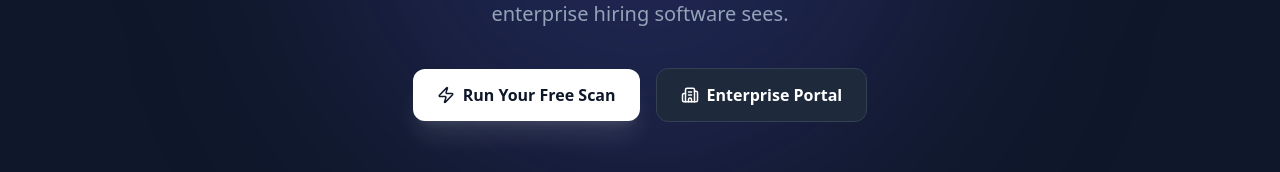
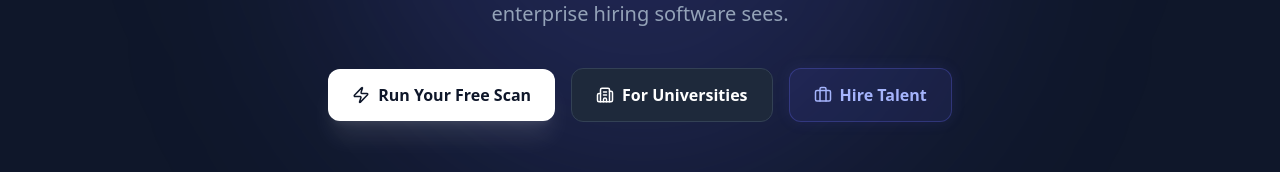
Before and after one commit to ANSH5252/SkillNova, a React (Vite) app: page / in a window 1280 px wide. Shown: the part 499-671 px from the top of the page. Built offline with nearby package versions, Linux system fonts and the light colour scheme; no server answers.

Commit message:
🚀 deploy: add employer portal link to landing page and temporarily unprotect route

```diff
--- a/src/App.jsx
+++ b/src/App.jsx
@@ -8,7 +8,7 @@ import EmployerDashboard from './EmployerDashboard'; // <-- NEW IMPORT
 import StudentDashboard from './StudentDashboard';
 import PartnerApply from './PartnerApply';
 import Login from './Login';
-import { Target, ShieldAlert, Building2, Activity, Zap } from 'lucide-react';
+import { Target, ShieldAlert, Building2, Activity, Zap, Briefcase } from 'lucide-react';
 
 // --- CUSTOM SVG LOGO COMPONENT ---
 const SkillNovaLogo = ({ className = "w-10 h-10" }) => (
@@ -128,13 +128,23 @@ function LandingPage() {
           </p>
 
           {/* FIXED AND RESIZED HERO BUTTONS */}
-          <div className="flex flex-col sm:flex-row items-center justify-center gap-4 animate-fade-in-up delay-hero-4">
+          <div className="flex flex-col sm:flex-row items-center justify-center gap-4 animate-fade-in-up delay-hero-4 flex-wrap">
+
+            {/* Student Button */}
             <Link to="/login" state={{ intendedPath: '/student' }} className="w-full sm:w-auto px-6 py-3.5 bg-white text-slate-900 hover:bg-slate-100 rounded-xl font-bold text-base transition-all flex items-center justify-center gap-2 shadow-xl shadow-white/10">
               <Zap size={18} /> Run Your Free Scan
             </Link>
+
+            {/* University Button */}
             <Link to="/login" state={{ intendedPath: '/partner' }} className="w-full sm:w-auto px-6 py-3.5 bg-slate-800 hover:bg-slate-700 border border-slate-700 text-white rounded-xl font-bold text-base transition-all flex items-center justify-center gap-2">
-              <Building2 size={18} /> Enterprise Portal
+              <Building2 size={18} /> For Universities
             </Link>
+
+            {/* NEW: Employer / Corporate Button */}
+            <Link to="/employer" className="w-full sm:w-auto px-6 py-3.5 bg-indigo-500/10 hover:bg-indigo-500/20 border border-indigo-500/30 text-indigo-300 hover:text-indigo-200 rounded-xl font-bold text-base transition-all flex items-center justify-center gap-2 shadow-[0_0_15px_rgba(99,102,241,0.1)]">
+              <Briefcase size={18} /> Hire Talent
+            </Link>
+
           </div>
         </div>
       </div>
@@ -206,12 +216,8 @@ function App() {
             </ProtectedRoute>
           } />
 
-          {/* B2B EMPLOYER ROUTE (Companies) */}
-          <Route path="/employer" element={
-            <ProtectedRoute requireAdmin={true}>
-              <EmployerDashboard />
-            </ProtectedRoute>
-          } />
+          {/* TEMPORARY UNPROTECTED B2B EMPLOYER ROUTE */}
+          <Route path="/employer" element={<EmployerDashboard />} />
 
           {/* STUDENT ROUTE */}
           <Route path="/student" element={
```
